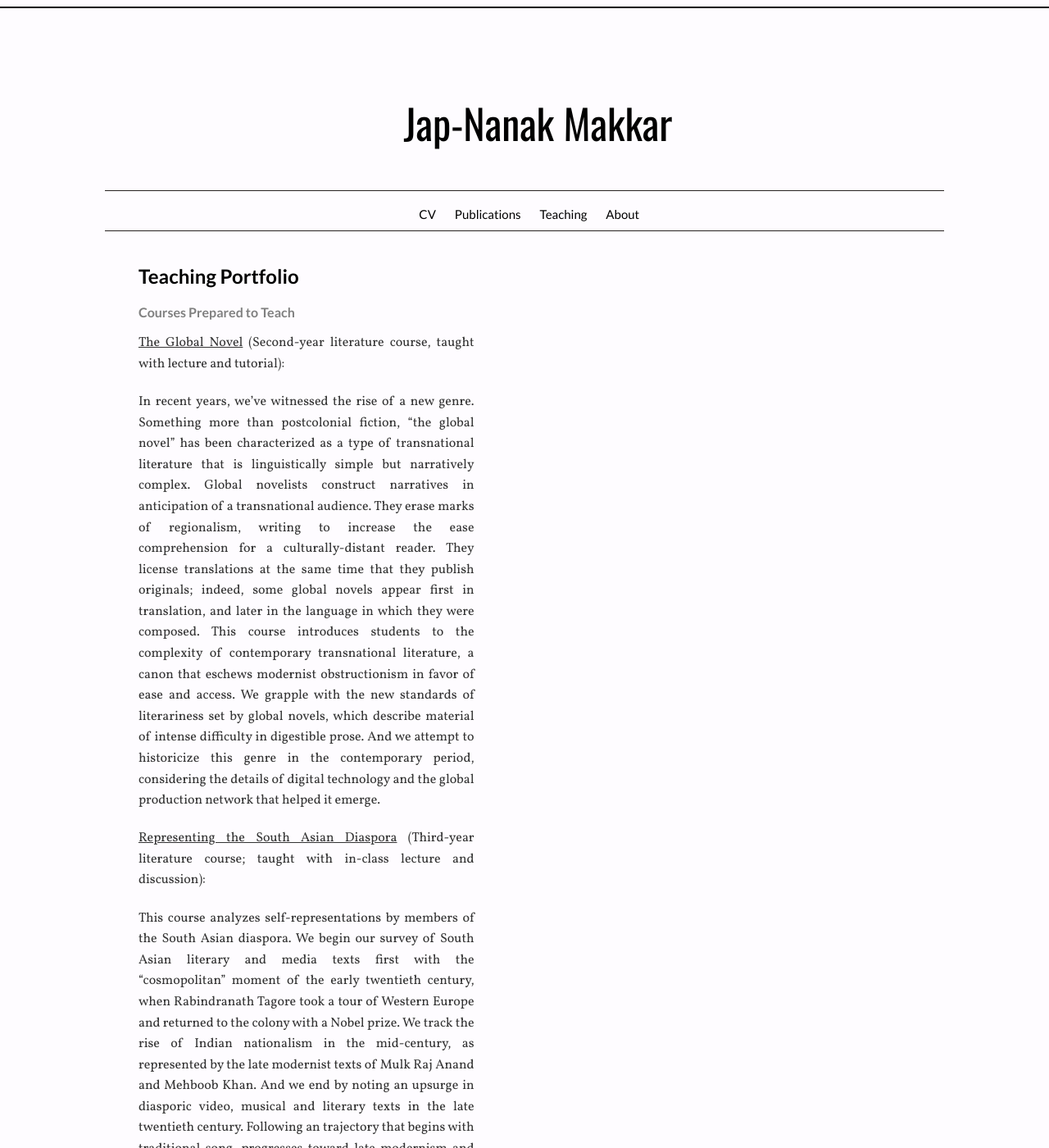
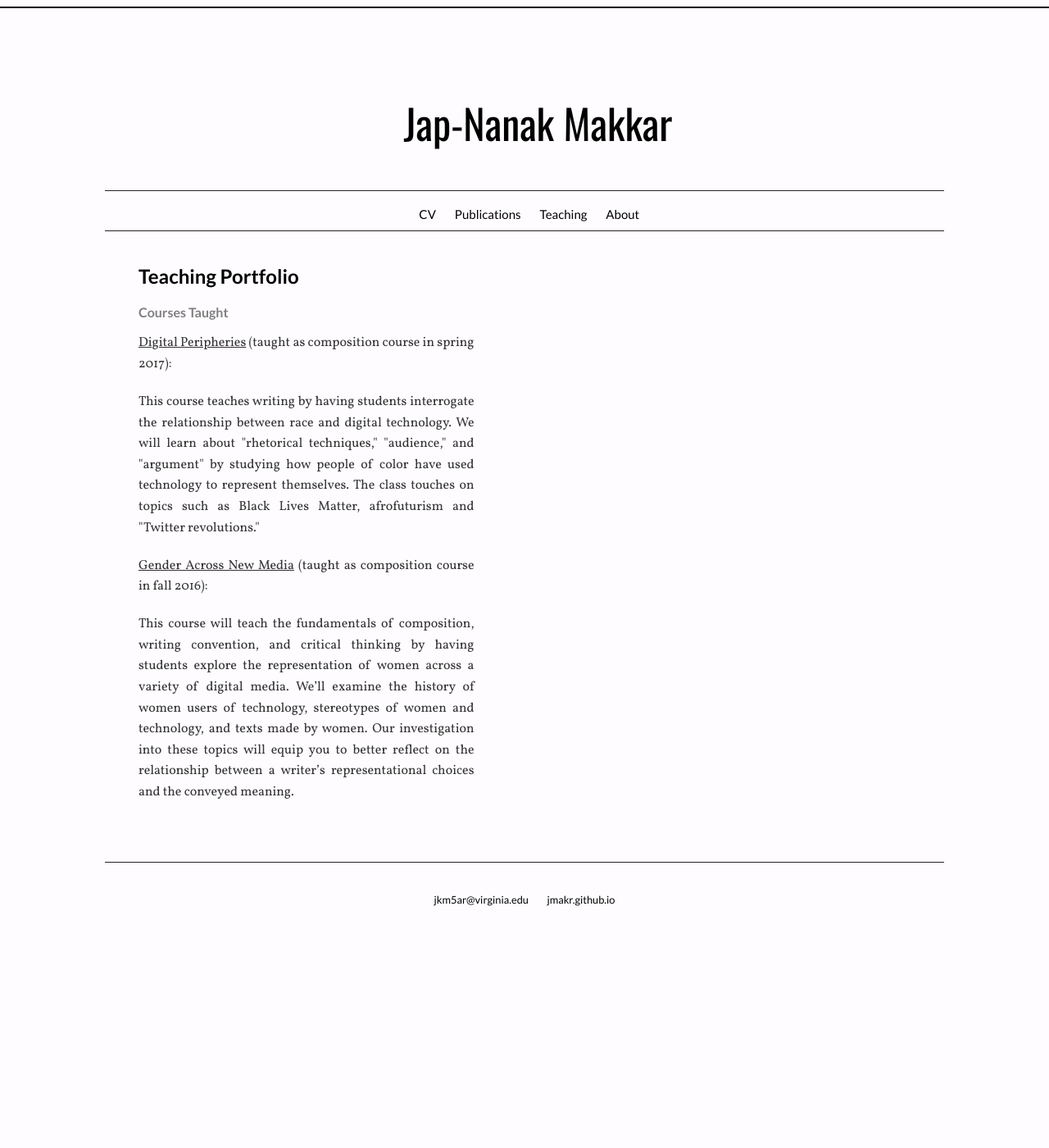
Before and after one commit to jmakr/jmakr.github.io, a Jekyll site: the page built from teaching/index.html, in a window 1280 px wide and 1400 px high. Shown: the whole window at 82% size. Built offline with Jekyll 4.4.1, drawn with Linux system fonts in a browser that asks for light colours; some of the changed text lies outside the part shown.

Commit message:
Update index.html

```diff
--- a/teaching/index.html
+++ b/teaching/index.html
@@ -5,42 +5,6 @@ title: Teaching Portfolio
 <div style="width: 100%">
 <div class="blurb">
     	<h2>{{ page.title }}</h2>
-
-    <h3>Courses Prepared to Teach</h3>
-
-    <p2 align="justify"> <u>The Global Novel</u> (Second-year literature course, taught with lecture and tutorial):</p2>
-    <p2 align="justify"> In recent years, we’ve witnessed the rise of a new genre. Something more than
-postcolonial fiction, “the global novel” has been characterized as a type of transnational
-literature that is linguistically simple but narratively complex. Global novelists construct
-narratives in anticipation of a transnational audience. They erase marks of regionalism,
-writing to increase the ease comprehension for a culturally-distant reader. They license
-translations at the same time that they publish originals; indeed, some global novels
-appear first in translation, and later in the language in which they were composed.
-This course introduces students to the complexity of contemporary transnational
-literature, a canon that eschews modernist obstructionism in favor of ease and access. We
-grapple with the new standards of literariness set by global novels, which describe
-material of intense difficulty in digestible prose. And we attempt to historicize this genre
-in the contemporary period, considering the details of digital technology and the global
-production network that helped it emerge.</p2>
-
-    <p2 align="justify"> <u>Representing the South Asian Diaspora</u> (Third-year literature course; taught with in-class lecture and discussion):</p2>
-<p2 align="justify"> This course analyzes self-representations by members of the South Asian diaspora. We
-begin our survey of South Asian literary and media texts first with the “cosmopolitan”
-moment of the early twentieth century, when Rabindranath Tagore took a tour of Western
-Europe and returned to the colony with a Nobel prize. We track the rise of Indian
-nationalism in the mid-century, as represented by the late modernist texts of Mulk Raj
-Anand and Mehboob Khan. And we end by noting an upsurge in diasporic video, musical
-and literary texts in the late twentieth century. Following an trajectory that begins with
-traditional song, progresses toward late modernism and culminates in multicultural
-postmodernism, we witness how the tradition of South Asian and South Asian diasporic
-texts instantiate familiar literary movements.
-Spanning the decades of the twentieth and twenty-first century, course texts indicate that
-South Asians have continually exploited available technologies to craft original narratives
-of self and community. We discover that innovative use of media and technology has
-been a primary means for South Asians and the South Asian diaspora to explore ideas of
-identity—even as identity becomes dethatched from any of the nations that comprise
-contemporary South Asia.</p2>
-
 
 
     <h3>Courses Taught</h3>
```
